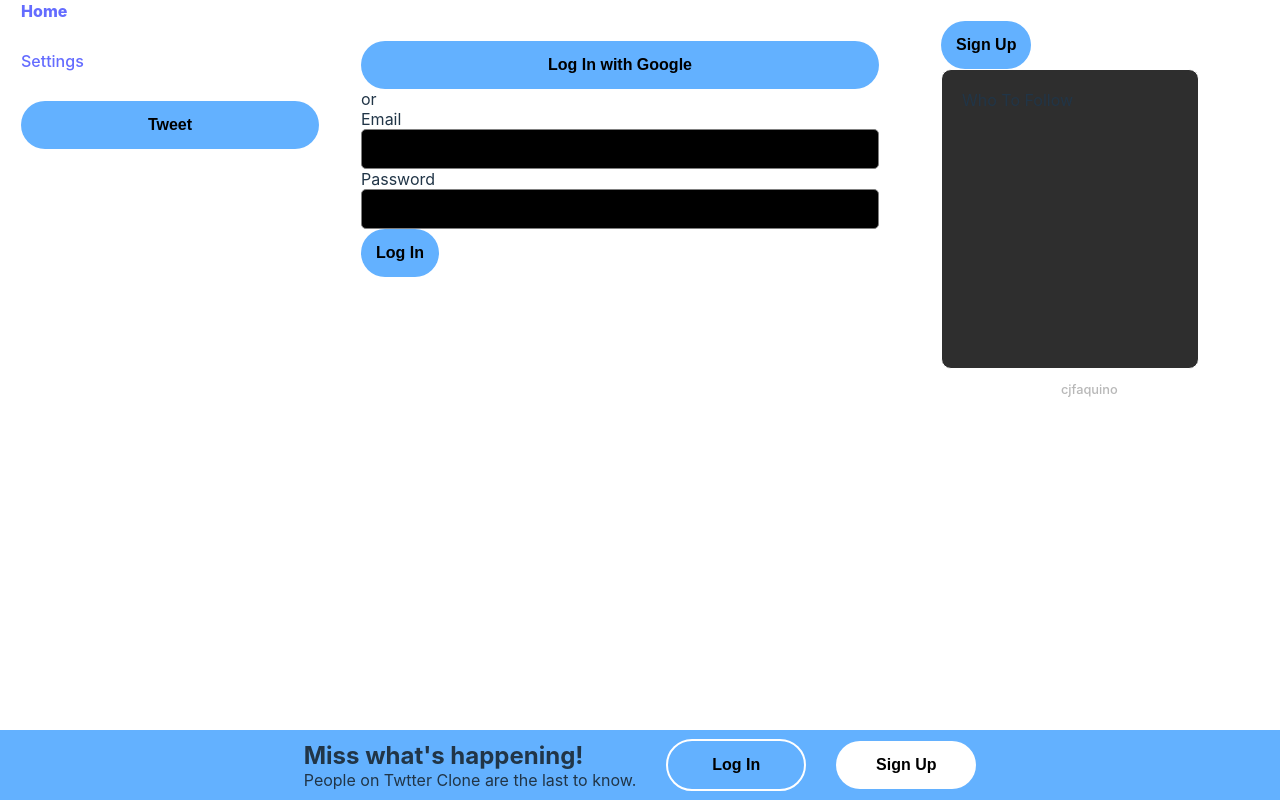
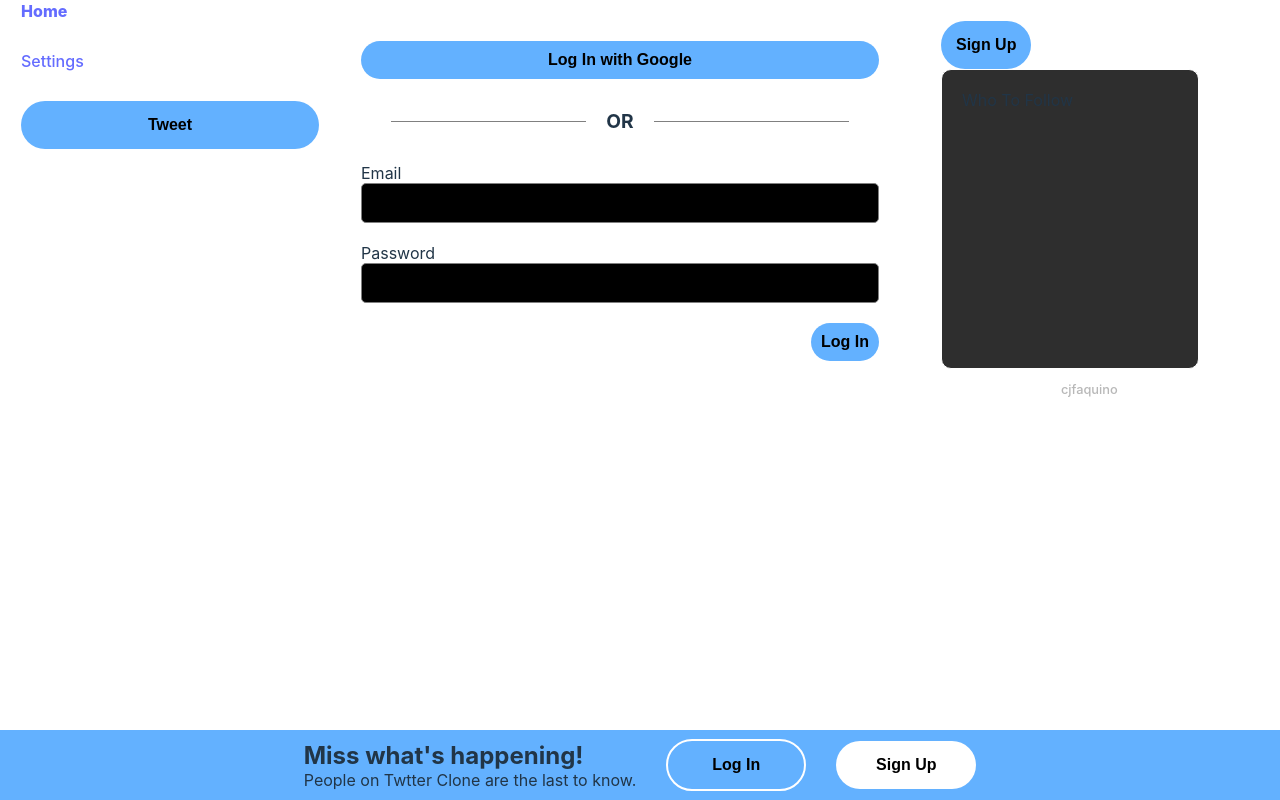
Before and after one commit to cjfaquino/twitter-clone, a React (Vite) app: page /login in a window 1280 px wide. Built offline with nearby package versions, Linux system fonts and the light colour scheme; no server answers.

Commit message:
style login page

```diff
--- a/src/App.css
+++ b/src/App.css
@@ -191,6 +191,11 @@ input:focus {
 
 /* Center column */
 
+form button {
+  margin-left: auto;
+  margin-right: 0;
+}
+
 #centerbar {
   margin-left: var(--menubar-width);
   width: var(--feed-width);
@@ -215,12 +220,28 @@ input:focus {
 .login-form form {
   display: flex;
   flex-direction: column;
+  gap: 20px;
 }
 
 .login-form input {
   width: 100%;
   height: 40px;
   font-size: 1rem;
+}
+
+.login-or {
+  padding: 10px 30px;
+  display: flex;
+  align-items: center;
+  gap: 20px;
+  font-size: 1.2rem;
+  font-weight: 700;
+}
+
+.hor-line {
+  width: 100%;
+  height: 0px;
+  border-bottom: 1px solid grey;
 }
 
 .sign-up-form {
@@ -235,10 +256,9 @@ input:focus {
   flex-direction: column;
 }
 
-.sign-up-form button {
+.sign-up-form button,
+.login-form button {
   padding: 10px;
-  margin-left: auto;
-  margin-right: 0;
 }
 
 .sign-up-form input {
--- a/src/pages/Login.jsx
+++ b/src/pages/Login.jsx
@@ -40,7 +40,7 @@ function Login() {
         Log In with Google
       </button>
       <div className='login-or'>
-        <span className='hor-line' /> or <span className='hor-line' />
+        <span className='hor-line' /> OR <span className='hor-line' />
       </div>
       <form onSubmit={handleSubmit}>
         <label htmlFor='email-login'>
@@ -60,10 +60,8 @@ function Login() {
             value={passwordVal}
             onChange={handlePassword}
           />
-          <button type='submit'>
-            {submitting ? 'Logging In...' : 'Log In'}
-          </button>
         </label>
+        <button type='submit'>{submitting ? 'Logging In...' : 'Log In'}</button>
       </form>
     </div>
   );
```
